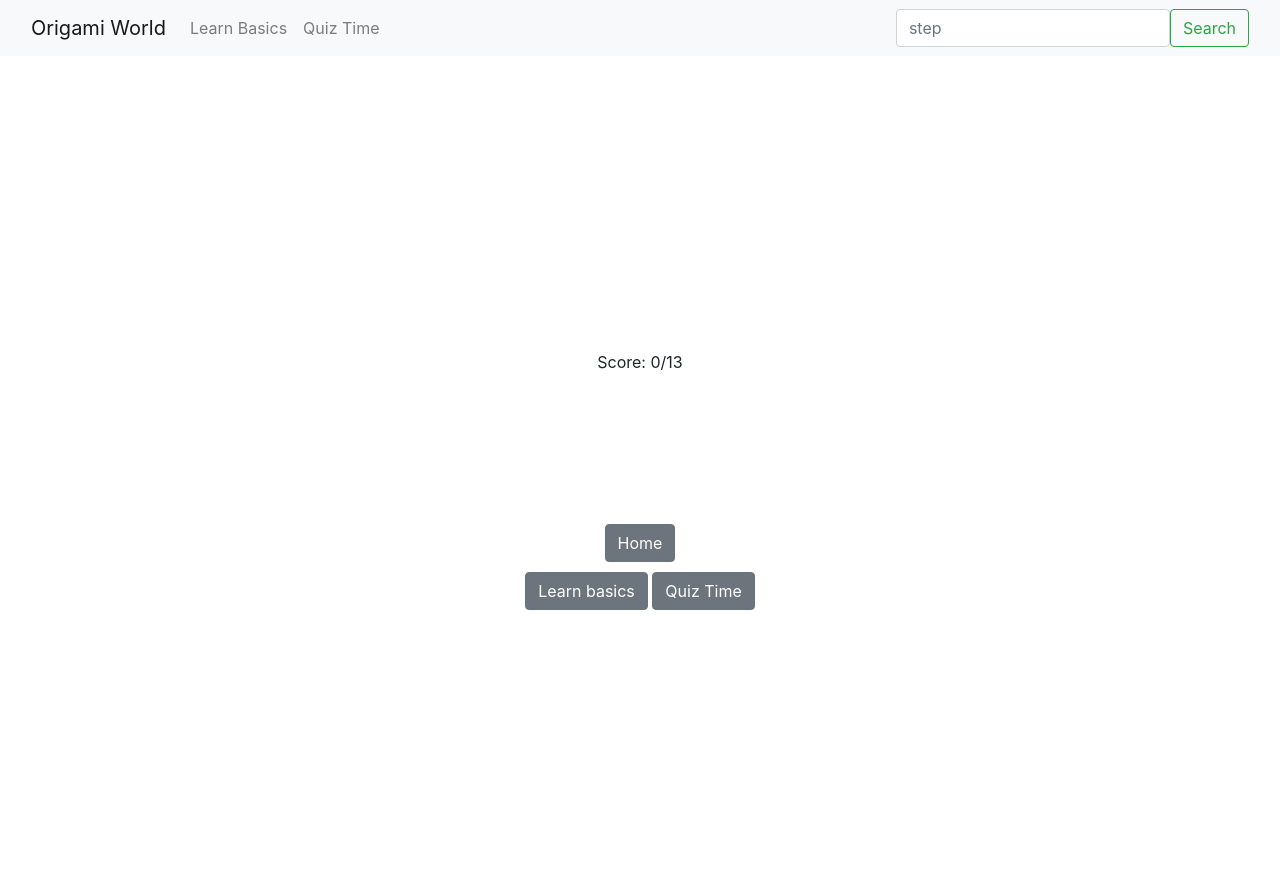
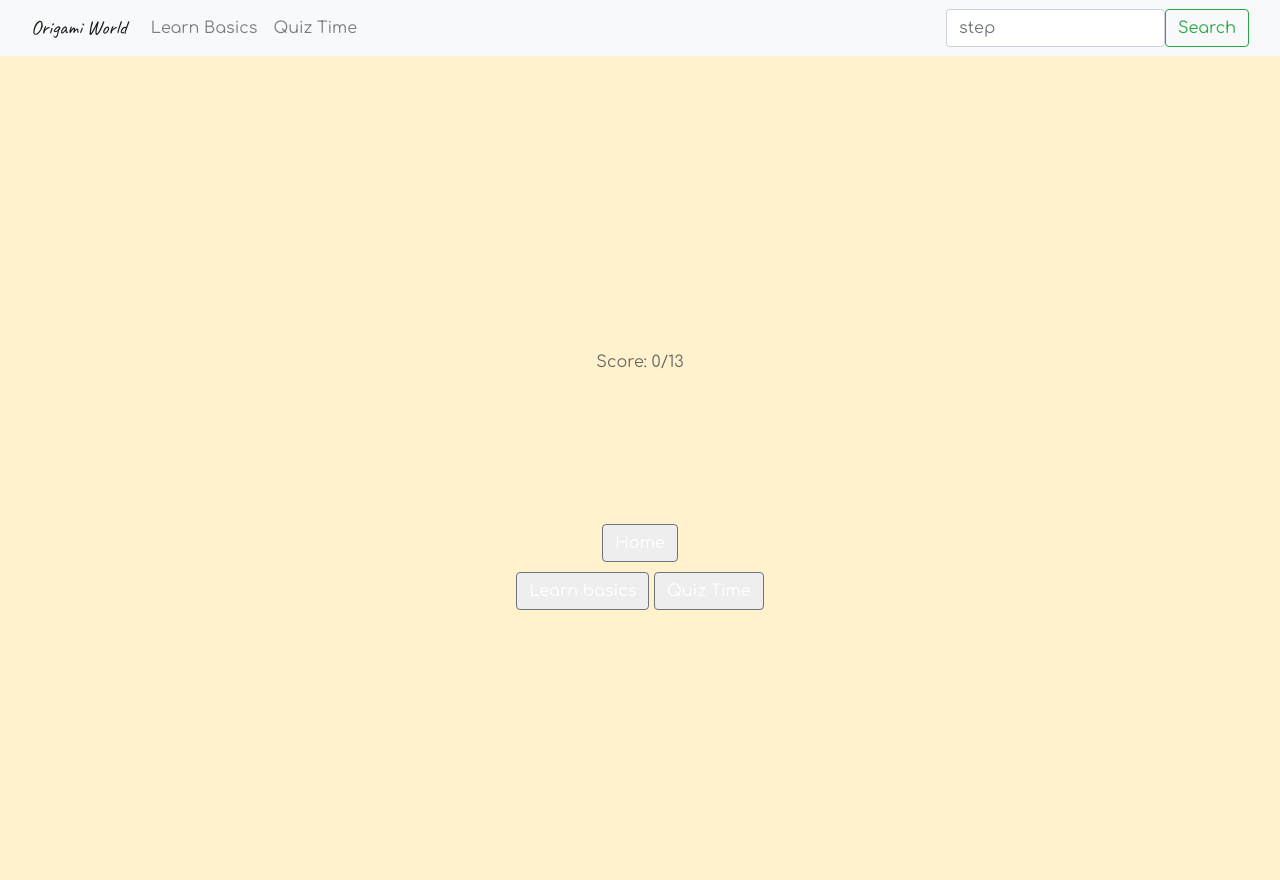
Before and after one commit to xintongqi/w4170_ui_project, a Flask app: page /quiz/result in a window 1280 px wide. Run offline with Flask 3, Linux system fonts and the light colour scheme; some libraries are stand-ins or nearby versions.

Commit message:
implement design for the home screen

```diff
--- a/server.py
+++ b/server.py
@@ -165,7 +165,7 @@ user_data = {
 
 @app.route('/')
 def index():
-    return render_template('index.html')
+    return render_template('index.html', learn_data=learn_data)
 
 @app.route('/learn_step/<step_id>')
 def view_step(step_id):
--- a/static/main.css
+++ b/static/main.css
@@ -1,3 +1,52 @@
+/* Global */
+html,
+body {
+  background-color: #fff2cc;
+  color: #666666;
+  font-family: "Comfortaa", sans-serif;
+}
+
+.btn-primary {
+  background-color: #6ba94f;
+  border: none;
+}
+
+.btn-primary:hover {
+  background-color: green;
+  color: white;
+  border: none;
+}
+
+.btn-secondary {
+  background-color: #eeeeee;
+}
+
+.navbar {
+  background-color: #eeeeee;
+}
+
+#special-font {
+  font-family: "Caveat", cursive;
+}
+
+/* Index */
+.container .col-md-8 .text-center {
+  margin-bottom: 30px;
+}
+
+.video-container,
+.image-container {
+  height: 300px;
+  overflow: hidden;
+}
+
+.video-container iframe,
+.image-container img {
+  width: 100%;
+  height: 100%;
+  object-fit: contain;
+}
+
 /* Search */
 .highlight {
   color: blue;
--- a/templates/base.html
+++ b/templates/base.html
@@ -15,6 +15,10 @@
     <!-- Bootstrap CSS -->
     <link rel="stylesheet" href="https://stackpath.bootstrapcdn.com/bootstrap/4.2.1/css/bootstrap.min.css">
 
+    <!-- Google CSS -->
+    <link rel="stylesheet" href="https://fonts.googleapis.com/css2?family=Caveat&display=swap">
+    <link rel="stylesheet" href="https://fonts.googleapis.com/css2?family=Comfortaa&display=swap">
+
     <!-- User Files -->
     <link rel="stylesheet" href="{{url_for('static', filename='main.css')}}">
     <script type="text/javascript" src="{{ url_for('static', filename = 'base.js') }}"></script>
@@ -26,7 +30,7 @@
 <body>
     <nav class="navbar navbar-expand-lg navbar-light bg-light">
         <div class="container-fluid">
-            <a class="navbar-brand" href="/">Origami World</a>
+            <a class="navbar-brand" href="/" id="special-font">Origami World</a>
             <ul class="navbar-nav mr-auto mb-2 mb-lg-0">
                 <li class="nav-item">
                     <a class="nav-link" href="/learn_step/1">Learn Basics</a>
```
Also changed, not shown: templates/index.html (+21 -5 lines).
